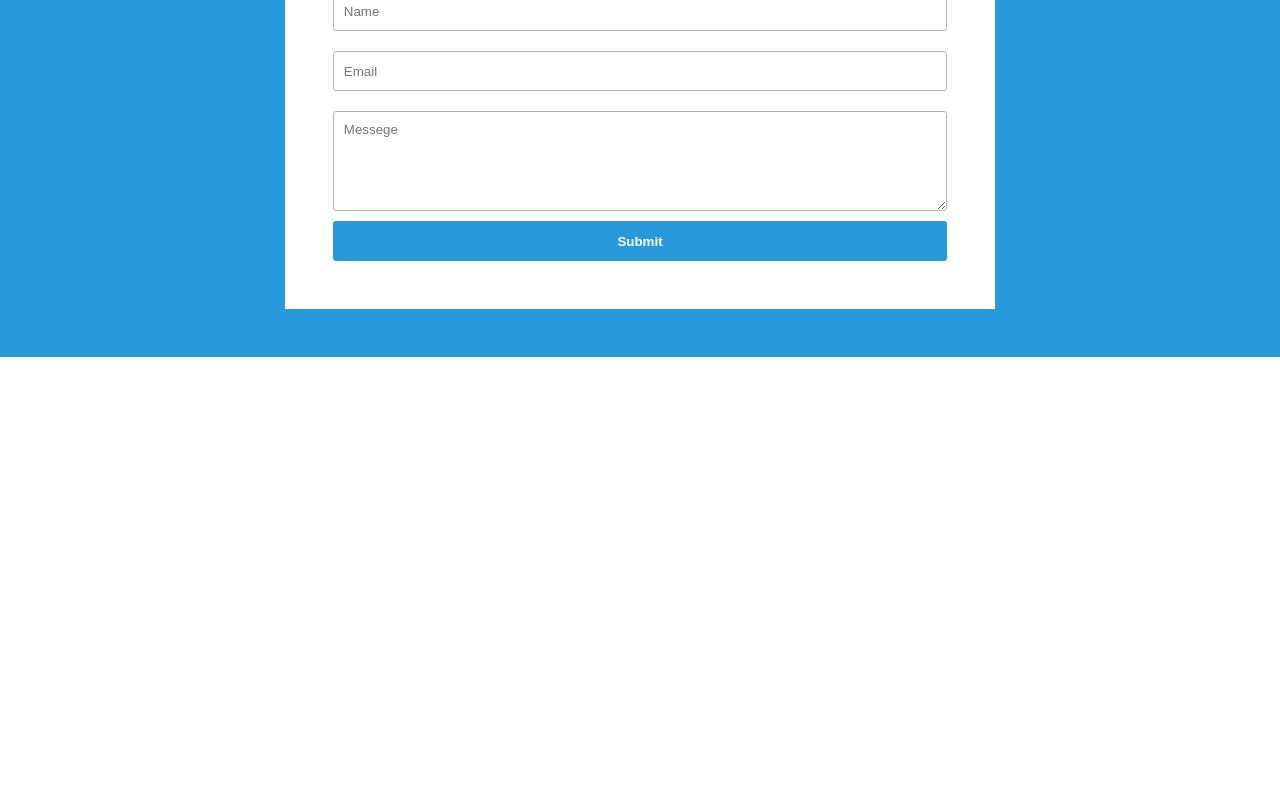
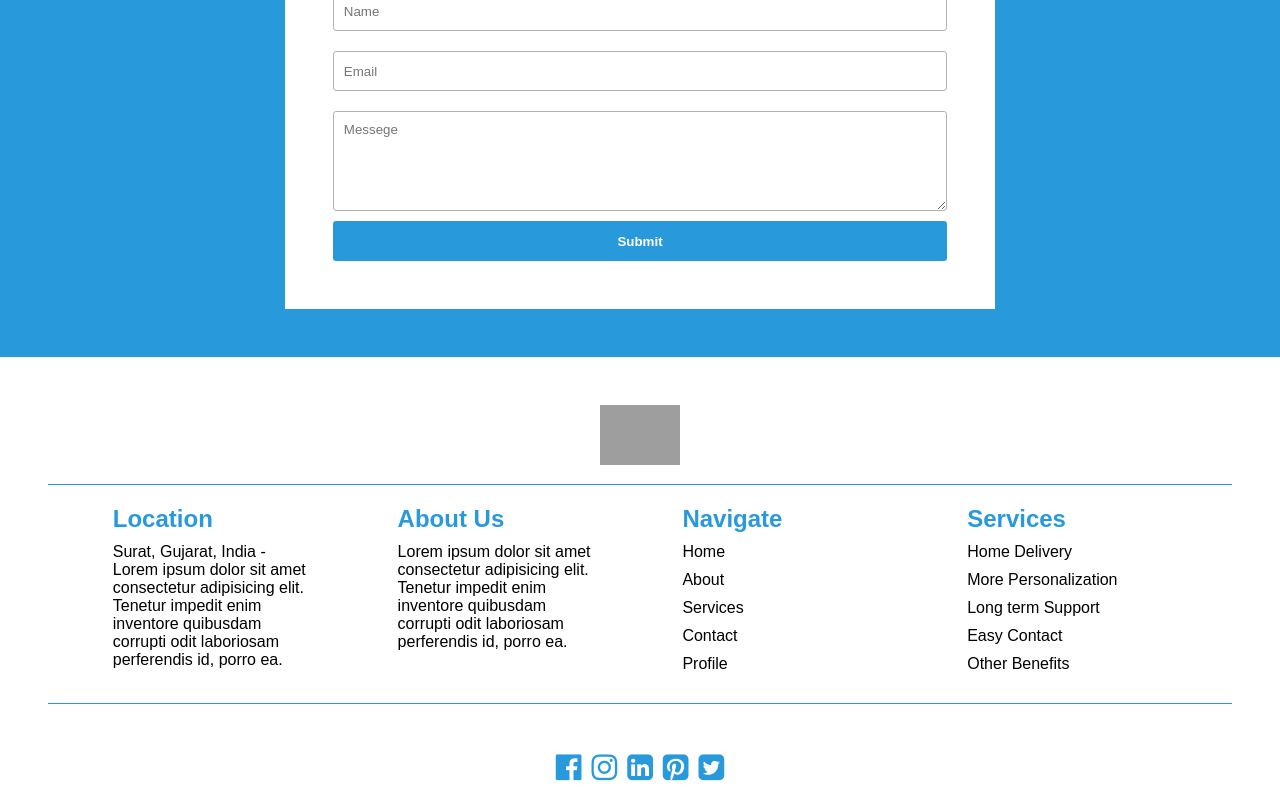
Before and after one commit to prit-nadoda/ReactJS-responsive-SPA-practice, a React (Vite) app: page / in a window 1280 px wide. Shown: the part 1874-2674 px from the top of the page. Before the commit the page ends 2231 px from the top, so only its background shows below. Built offline with nearby package versions, Linux system fonts and the light colour scheme; grey boxes are pictures that could not be loaded.

Commit message:
Full ReactJS SPA with Stateful Form (Respnsive)

```diff
--- a/src/assets/stylesheets/app.css
+++ b/src/assets/stylesheets/app.css
@@ -1,24 +1,22 @@
-*{
+* {
   margin: 0;
   padding: 0;
   box-sizing: border-box;
   font-family: sans-serif;
-
 }
 
-body{
+body {
   width: 100%;
   min-width: 345px;
 }
 
-a{
+a {
   text-decoration: none;
   color: rgb(110, 110, 110);
-
 }
 
 /* Navbar CSS */
-.navbar{
+.navbar {
   background: #fff;
   padding: 2.2rem;
   display: flex;
@@ -29,17 +27,19 @@ a{
   position: fixed;
   top: 0;
   z-index: 1000;
-    box-shadow: rgba(0, 0, 0, 0.09) 0px 2px 1px, rgba(0, 0, 0, 0.09) 0px 4px 2px, rgba(0, 0, 0, 0.09) 0px 8px 4px, rgba(0, 0, 0, 0.09) 0px 16px 8px, rgba(0, 0, 0, 0.09) 0px 32px 16px;
+  box-shadow: rgba(0, 0, 0, 0.09) 0px 2px 1px, rgba(0, 0, 0, 0.09) 0px 4px 2px,
+    rgba(0, 0, 0, 0.09) 0px 8px 4px, rgba(0, 0, 0, 0.09) 0px 16px 8px,
+    rgba(0, 0, 0, 0.09) 0px 32px 16px;
 }
-.logo{
+.logo {
   margin: 10px;
 }
-.logo img{
+.logo img {
   object-fit: cover;
   height: 40px;
 }
 
-.search{
+.search {
   display: flex;
   justify-content: center;
   align-items: center;
@@ -50,13 +50,11 @@ a{
   height: 2.8rem;
 }
 
-.search:focus-within{
-
+.search:focus-within {
   border: 2px #289adb solid;
-
 }
 
-.search input{
+.search input {
   width: 400px;
   height: 40px;
   border: none;
@@ -64,7 +62,7 @@ a{
   padding: 0 10px;
   font-size: 15px;
 }
-.search button{
+.search button {
   height: 100%;
   width: 100px;
   background-color: #289adb;
@@ -74,35 +72,30 @@ a{
   border: none;
 }
 
-.search button:hover{
+.search button:hover {
   background-color: #1f7bb1;
 }
 
-.menu{
+.menu {
   display: flex;
   align-items: center;
   justify-content: space-evenly;
   width: 400px;
   font-size: 15px;
   font-family: sans-serif;
-
 }
 
-.menu a{
+.menu a {
   font-weight: bold;
-
 }
 
-.menu a:hover{
+.menu a:hover {
   /* text-decoration: underline 3px; */
   border-bottom: 3px #289adb solid;
   color: #289adb;
 }
 
-
-
-
-.login-btn{
+.login-btn {
   display: flex;
   justify-content: center;
   align-items: center;
@@ -111,7 +104,7 @@ a{
   height: 2.8rem;
 }
 
-.login-btn .login{
+.login-btn .login {
   height: 100%;
   width: 100px;
   background-color: #289adb;
@@ -122,11 +115,11 @@ a{
   border-radius: 3px;
 }
 
-.login-btn .login:hover{
+.login-btn .login:hover {
   background-color: #1f7bb1;
 }
 
-.res-icon{
+.res-icon {
   display: none;
   justify-content: center;
   align-items: center;
@@ -138,25 +131,22 @@ a{
   margin-left: 5px;
 }
 
-.res-icon:hover{
+.res-icon:hover {
   background: #b3b3b3;
-
 }
 
-.res-icon-active{
+.res-icon-active {
   border: 2px #289adb solid;
   background: #b3b3b3;
   color: #289adb;
 }
 
-.menu-expend{
+.menu-expend {
   display: none;
   width: 100%;
-
 }
 
-
-.menu-expend-active{
+.menu-expend-active {
   margin-top: 70px;
   display: block;
   width: 100%;
@@ -166,7 +156,7 @@ a{
   top: 0;
 }
 
-.menu-expend >a{
+.menu-expend > a {
   margin-top: 0;
   width: 100%;
   text-align: center;
@@ -175,32 +165,28 @@ a{
   font-weight: bold;
   color: #fff;
   line-height: 2rem;
-
-
 }
 
-
-@media (max-width : 1257px){
-    .search{
+@media (max-width: 1257px) {
+  .search {
     width: 300px;
   }
-
 }
 
-@media (max-width : 1051px){
-    .search{
+@media (max-width: 1051px) {
+  .search {
     display: none;
   }
-    .menu{
+  .menu {
     width: 500px;
   }
 }
 
-@media (max-width: 647px){
-    .menu{
+@media (max-width: 647px) {
+  .menu {
     display: none;
   }
-    .res-icon{
+  .res-icon {
     display: flex;
   }
 }
@@ -208,7 +194,7 @@ a{
 /* Main Content Css */
 
 /*Hero */
-.hero{
+.hero {
   background: url("https://d1csarkz8obe9u.cloudfront.net/assets/OG-images-banner-generator.png");
   background-size: cover;
   background-repeat: no-repeat;
@@ -220,10 +206,9 @@ a{
   padding: 2.2rem;
   display: flex;
   align-items: center;
-
 }
 
- .top-cards{
+.top-cards {
   min-width: 200px;
   margin-top: 470px;
   display: flex;
@@ -232,94 +217,94 @@ a{
   align-items: center;
   overflow: hidden;
   width: 100%;
-
 }
 
-
-
-.top-cards .card{
+.top-cards .card {
   width: 350px;
   height: 350px;
   flex-grow: 1;
   min-width: 200px;
   background: #fff;
   border-radius: 3px;
-    box-shadow: rgba(0, 0, 0, 0.09) 0px 2px 1px, rgba(0, 0, 0, 0.09) 0px 4px 2px, rgba(0, 0, 0, 0.09) 0px 8px 4px, rgba(0, 0, 0, 0.09) 0px 16px 8px, rgba(0, 0, 0, 0.09) 0px 32px 16px;
+  box-shadow: rgba(0, 0, 0, 0.09) 0px 2px 1px, rgba(0, 0, 0, 0.09) 0px 4px 2px,
+    rgba(0, 0, 0, 0.09) 0px 8px 4px, rgba(0, 0, 0, 0.09) 0px 16px 8px,
+    rgba(0, 0, 0, 0.09) 0px 32px 16px;
   padding: 0.6rem;
   margin: 10px;
 }
 
-.top-cards .card .card-img{
+.top-cards .card .card-img {
   width: 100%;
   height: 200px;
 }
 
-.top-cards .card .card-img img{
+.top-cards .card .card-img img {
   width: 100%;
   height: 100%;
   object-fit: cover;
 }
 
-.top-cards .card .card-head, .card-image{
+.top-cards .card .card-head,
+.card-image {
   margin-bottom: 10px;
 }
-.top-cards .card .card-body{
+.top-cards .card .card-body {
   margin-top: 10px;
 }
-.top-cards .card .card-body .desc, .card-title{
+.top-cards .card .card-body .desc,
+.card-title {
   margin-bottom: 10px;
   overflow: hidden;
 }
 
-@media screen and (max-width : 1550px) {
-    .top-cards .card{
+@media screen and (max-width: 1550px) {
+  .top-cards .card {
     max-width: 400px;
   }
 }
 
-
-@media screen and (max-width : 810px)  {
-    .top-cards .card{
+@media screen and (max-width: 810px) {
+  .top-cards .card {
     max-width: 300px;
   }
 }
-@media screen and (max-width : 710px) {
+@media screen and (max-width: 710px) {
   .top-cards {
     margin-top: 700px;
   }
-    .top-cards .card{
+  .top-cards .card {
     max-width: 250px;
   }
 }
 
-@media screen and (max-width : 820px) {
+@media screen and (max-width: 820px) {
   .top-cards {
     margin-top: 400px;
   }
-    .top-cards .card{
+  .top-cards .card {
     max-width: 90%;
     height: auto;
   }
-    .top-cards .card .card-img{
+  .top-cards .card .card-img {
     display: none;
   }
 }
-@media screen and (max-width : 611px) {
+@media screen and (max-width: 611px) {
   .top-cards {
     margin-top: 400px;
   }
-    .top-cards .card{
+  .top-cards .card {
     max-width: 90%;
     height: auto;
   }
-    .top-cards .card .card-img{
+  .top-cards .card .card-img {
     display: none;
   }
 }
 
 /* About Us */
 
-.about{
+.about {
   padding: 3rem;
   margin-top: 300px;
   display: flex;
@@ -327,101 +312,101 @@ a{
   justify-content: center;
 }
 
-.about .right{
-    box-shadow: rgba(0, 0, 0, 0.09) 0px 2px 1px, rgba(0, 0, 0, 0.09) 0px 4px 2px, rgba(0, 0, 0, 0.09) 0px 8px 4px, rgba(0, 0, 0, 0.09) 0px 16px 8px, rgba(0, 0, 0, 0.09) 0px 32px 16px;
+.about .right {
+  box-shadow: rgba(0, 0, 0, 0.09) 0px 2px 1px, rgba(0, 0, 0, 0.09) 0px 4px 2px,
+    rgba(0, 0, 0, 0.09) 0px 8px 4px, rgba(0, 0, 0, 0.09) 0px 16px 8px,
+    rgba(0, 0, 0, 0.09) 0px 32px 16px;
   display: flex;
   align-items: center;
   justify-content: center;
   padding: 3rem;
-    flex:1;
+  flex: 1;
   min-width: 200px;
   margin-left: 2rem;
   flex-wrap: wrap;
-
 }
 
-.about .right img{
+.about .right img {
   width: 98%;
   height: 98%;
   object-fit: cover;
 }
 
-.about .left{
-
-    flex:1;
+.about .left {
+  flex: 1;
   min-width: 200px;
   display: flex;
   flex-wrap: wrap;
   gap: 40px;
 }
 
-.about .left .up, .down{
+.about .left .up,
+.down {
   padding: 3rem;
   display: flex;
   flex-wrap: wrap;
-    box-shadow: rgba(0, 0, 0, 0.09) 0px 2px 1px, rgba(0, 0, 0, 0.09) 0px 4px 2px, rgba(0, 0, 0, 0.09) 0px 8px 4px, rgba(0, 0, 0, 0.09) 0px 16px 8px, rgba(0, 0, 0, 0.09) 0px 32px 16px;
+  box-shadow: rgba(0, 0, 0, 0.09) 0px 2px 1px, rgba(0, 0, 0, 0.09) 0px 4px 2px,
+    rgba(0, 0, 0, 0.09) 0px 8px 4px, rgba(0, 0, 0, 0.09) 0px 16px 8px,
+    rgba(0, 0, 0, 0.09) 0px 32px 16px;
   width: 100%;
-
 }
 
-.about .left .up h1, .down h1{
+.about .left .up h1,
+.down h1 {
   color: #289adb;
   margin: 10px;
 }
 
-.about .left .up p, .down p{
+.about .left .up p,
+.down p {
   margin: 10px;
 }
 
-.about .left .up span, .down span{
+.about .left .up span,
+.down span {
   margin: 10px;
   color: #289adb;
 }
 
 @media screen and (max-width: 1551px) {
-    .about{
+  .about {
     margin-top: 450px;
   }
 }
 @media screen and (max-width: 1265px) {
-    .about{
+  .about {
     display: block;
-
   }
-    .about .right{
+  .about .right {
     margin: 0;
     margin-top: 40px;
-
-
   }
-
 }
 
 @media screen and (max-width: 710px) {
-    .about{
+  .about {
     margin-top: 500px;
   }
 }
 @media screen and (max-width: 820px) {
-    .about{
+  .about {
     margin-top: 250px;
   }
 }
 
-
-@media screen and (max-width : 607px) {
-    .about{
+@media screen and (max-width: 607px) {
+  .about {
     margin-top: 250px;
   }
 
-    .about .right{
+  .about .right {
     padding: 10px;
   }
 }
 
 /* Contact */
 
-.contact{
+.contact {
   padding: 3rem;
   margin-top: 80px;
   display: flex;
@@ -431,7 +416,7 @@ a{
   background: #289adb;
 }
 
-.contact .form-container{
+.contact .form-container {
   display: flex;
   flex-wrap: wrap;
   justify-content: center;
@@ -442,12 +427,13 @@ a{
   min-width: 280px;
 }
 
-.contact .form-container h1{
+.contact .form-container h1 {
   color: #289adb;
   margin: 10px;
 }
 
-.contact .form-container input, textarea{
+.contact .form-container input,
+textarea {
   margin: 10px 0 10px 0;
   width: 100%;
   height: 100px;
@@ -456,17 +442,16 @@ a{
   outline: none;
   border-radius: 3px;
 }
-.contact .form-container input{
+.contact .form-container input {
   height: 40px;
 }
 
-.contact .form-container input:focus, textarea:focus{
-
+.contact .form-container input:focus,
+textarea:focus {
   border: 2px #289adb solid;
-
 }
 
-.contact .form-container button{
+.contact .form-container button {
   height: 40px;
   width: 100%;
   border: none;
@@ -475,3 +460,66 @@ a{
   color: #fff;
   font-weight: bold;
 }
+
+.footer{
+    padding: 3rem 3rem 0 3rem;
+    display: flex;
+    flex-wrap: wrap;
+    justify-content: center;
+    align-items: center;
+}
+
+.footer .up{
+    width: 100%;
+    text-align: center;
+    height: 80px;
+    border-bottom: 1px #289adb solid;
+}
+
+.footer .up img{
+    height: 60px;
+
+}
+
+.footer .mid{
+    width: 100%;
+    display: flex;
+    flex-wrap: wrap;
+    justify-content: space-evenly;
+
+}
+
+.footer .mid .foot-card{
+
+    width: 200px;
+    margin: 20px;
+}
+
+.footer .mid .foot-card p{
+    margin: 10px 0;
+
+}
+
+
+.footer h2{
+    color: #289adb;
+}
+
+.footer .down{
+    display: flex;
+    flex-wrap: wrap;
+    align-items: center;
+    justify-content: center;
+    box-shadow: none;
+    color: #289adb;
+    height: 80px;
+    gap: 10px;
+    border-top: 1px #289adb solid;
+
+
+}
+
+.footer .down i{
+
+    font-size: 30px;
+}
--- /dev/null
+++ b/src/components/Footer.jsx
@@ -0,0 +1,77 @@
+import React from "react";
+
+const Footer = () => {
+  const foot1 = [
+    {
+      head: "Location",
+
+      text: "Surat, Gujarat, India - Lorem ipsum dolor sit amet consectetur adipisicing elit. Tenetur impedit enim inventore quibusdam corrupti odit laboriosam perferendis id, porro ea.",
+    },
+    {
+      head: "About Us",
+      text: "Lorem ipsum dolor sit amet consectetur adipisicing elit. Tenetur impedit enim inventore quibusdam corrupti odit laboriosam perferendis id, porro ea.",
+    },
+  ];
+  const foot2 = [
+    {
+      head: "Navigate",
+      text: ["Home", "About", "Services", "Contact", "Profile"],
+    },
+    {
+      head: "Services",
+      text: [
+        "Home Delivery",
+        "More Personalization",
+        "Long term Support",
+        "Easy Contact",
+        "Other Benefits",
+      ],
+    },
+  ];
+
+  return (
+    <>
+      <div className="footer">
+        <div className="up">
+          <img
+            src="https://tse1.mm.bing.net/th?id=OIP.Q4H6aTA5hs7XkGkeboNA7gHaCP&pid=Api&P=0&h=180"
+            alt="logo"
+            border="0"
+          />
+        </div>
+        <div className="mid">
+          {foot1.map((data,index) => {
+            return (
+              <div className="foot-card" key={index}>
+                <h2>{data.head}</h2>
+                <p>{data.text}</p>
+              </div>
+
+            );
+          })}
+          {foot2.map((data,index)=>{
+            return(
+                <div className="foot-card" key={index}>
+                <h2>{data.head}</h2>
+                {data.text.map((list,i)=>{
+                    return(
+                        <p key={i}>{list}</p>
+                    )
+                })}
+              </div>
+            )
+          })}
+        </div>
+        <div className="down">
+        <i class="fa fa-facebook-official" aria-hidden="true"></i>
+        <i class="fa fa-instagram" aria-hidden="true"></i>
+        <i class="fa fa-linkedin-square" aria-hidden="true"></i>
+        <i class="fa fa-pinterest-square" aria-hidden="true"></i>
+        <i class="fa fa-twitter-square" aria-hidden="true"></i>
+        </div>
+      </div>
+    </>
+  );
+};
+
+export default Footer;
--- a/src/components/MainContent.jsx
+++ b/src/components/MainContent.jsx
@@ -2,6 +2,7 @@ import React from 'react'
 import HeroSection from './HeroSection'
 import AboutSection from './AboutSection'
 import ContactSection from './ContactSection'
+import Footer from './Footer'
 
 function MainContent() {
   return (
@@ -11,6 +12,7 @@ function MainContent() {
             <HeroSection/>
             <AboutSection/>
             <ContactSection/>
+            <Footer/>
         </div>
     </>
 
```
Lines whose indentation alone changed are shown as unchanged.
